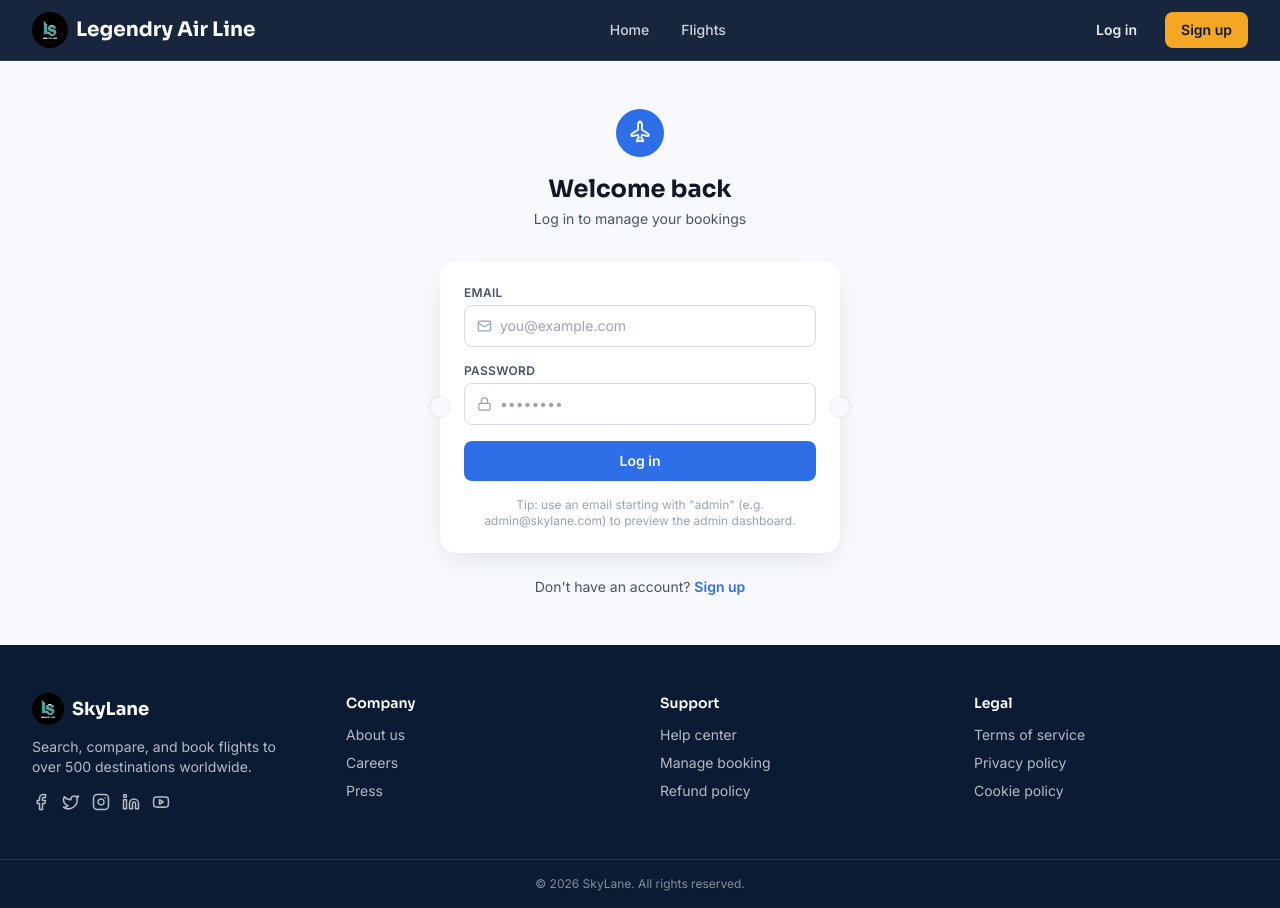
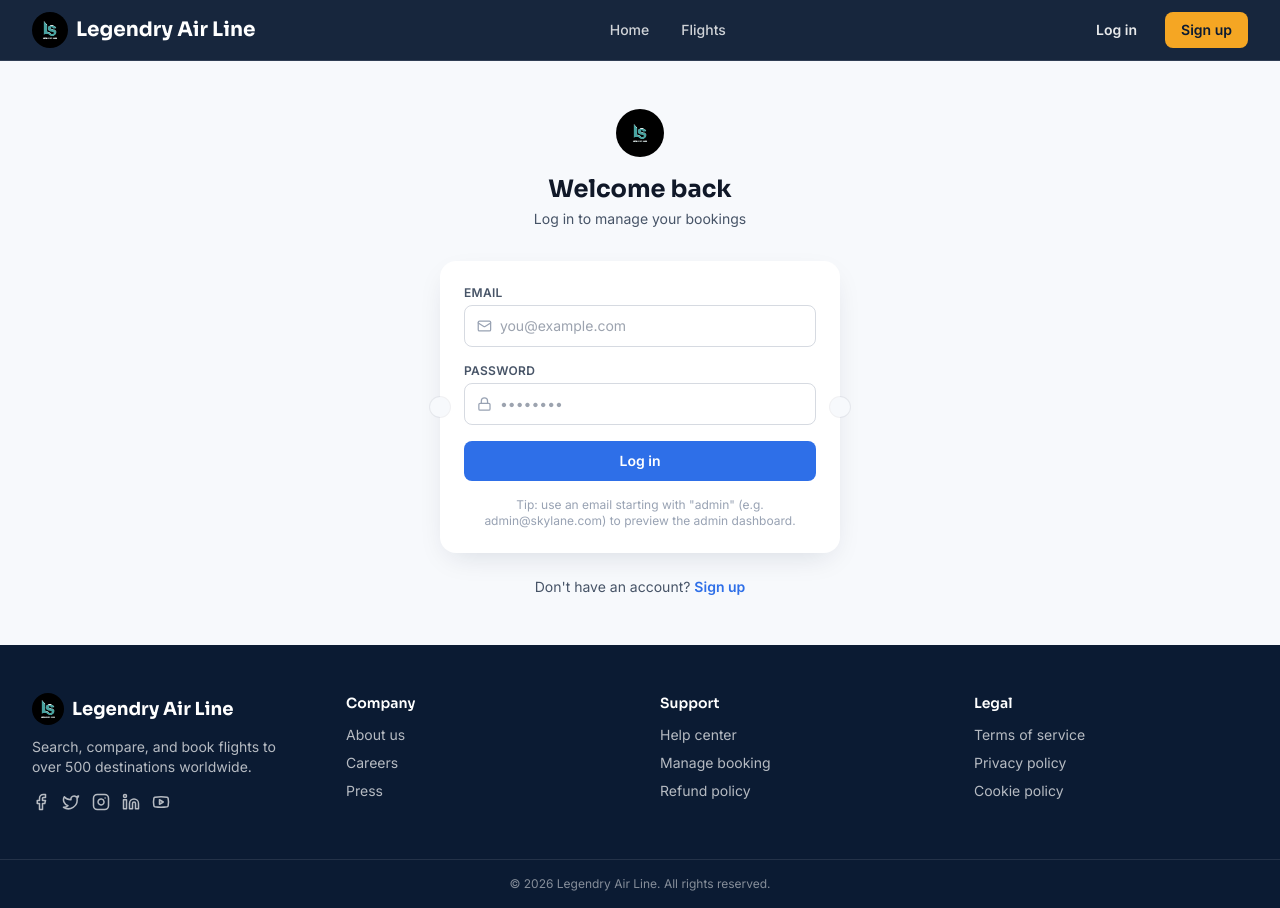
Before and after one commit to Dy277-rgb/SA, a React (Vite) app in the folder frontend/: page /login in a window 1280 px wide. Built offline with nearby package versions, Linux system fonts and the light colour scheme.

Commit message:
Update flight booking UI and booking page

```diff
--- a/frontend/src/components/layout/Footer.jsx
+++ b/frontend/src/components/layout/Footer.jsx
@@ -19,7 +19,7 @@ export default function Footer() {
             <span className="flex h-8 w-8 items-center justify-center rounded-full bg-black">
               <img src="/LOgo.png" alt="SkyLane logo" className="h-9 w-9 rounded-full object-cover" />
             </span>
-            SkyLane
+            Legendry Air Line
           </div>
           <p className="mt-3 text-sm">Search, compare, and book flights to over 500 destinations worldwide.</p>
           <div className="mt-4 flex gap-3">
@@ -63,7 +63,7 @@ export default function Footer() {
         </div>
       </div>
       <div className="border-t border-white/10 py-4 text-center text-xs text-white/50">
-        © {new Date().getFullYear()} SkyLane. All rights reserved.
+        © {new Date().getFullYear()} Legendry Air Line. All rights reserved.
       </div>
     </footer>
   )
--- a/frontend/src/pages/Login.jsx
+++ b/frontend/src/pages/Login.jsx
@@ -28,8 +28,8 @@ export default function Login() {
   return (
     <div className="mx-auto flex min-h-[70vh] max-w-md flex-col justify-center px-4 py-12 sm:px-6">
       <div className="mb-8 text-center">
-        <span className="mx-auto flex h-12 w-12 items-center justify-center rounded-full bg-sky">
-          <Plane size={22} className="text-white -rotate-45" />
+        <span className="mx-auto flex h-12 w-12 items-center justify-center rounded-full bg-black">
+              <img src="/LOgo.png" alt="SkyLane logo" className="h-9 w-9 rounded-full object-cover" />
         </span>
         <h1 className="mt-4 font-display text-2xl font-bold text-ink">Welcome back</h1>
         <p className="mt-1 text-sm text-slate">Log in to manage your bookings</p>
```
